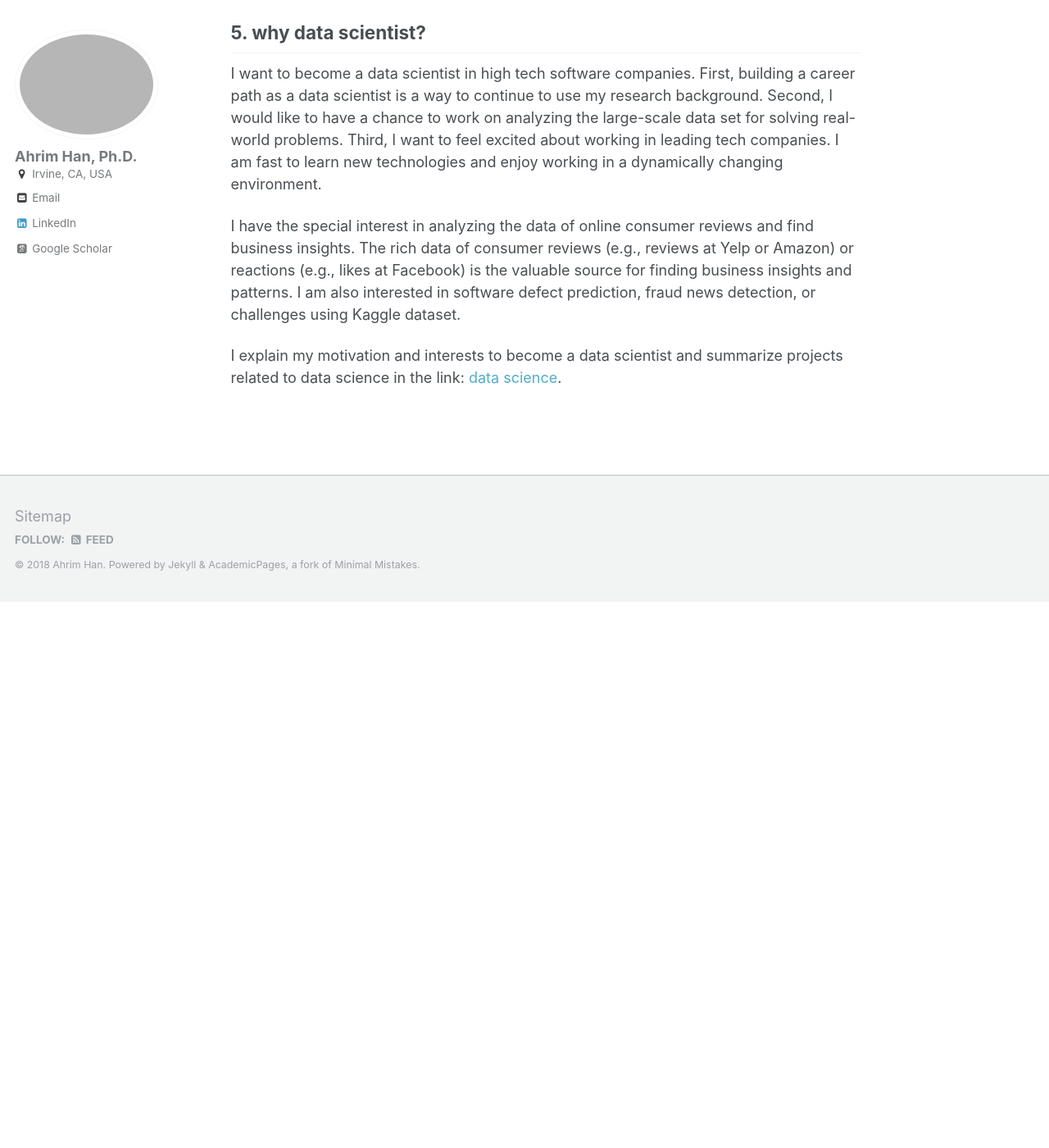
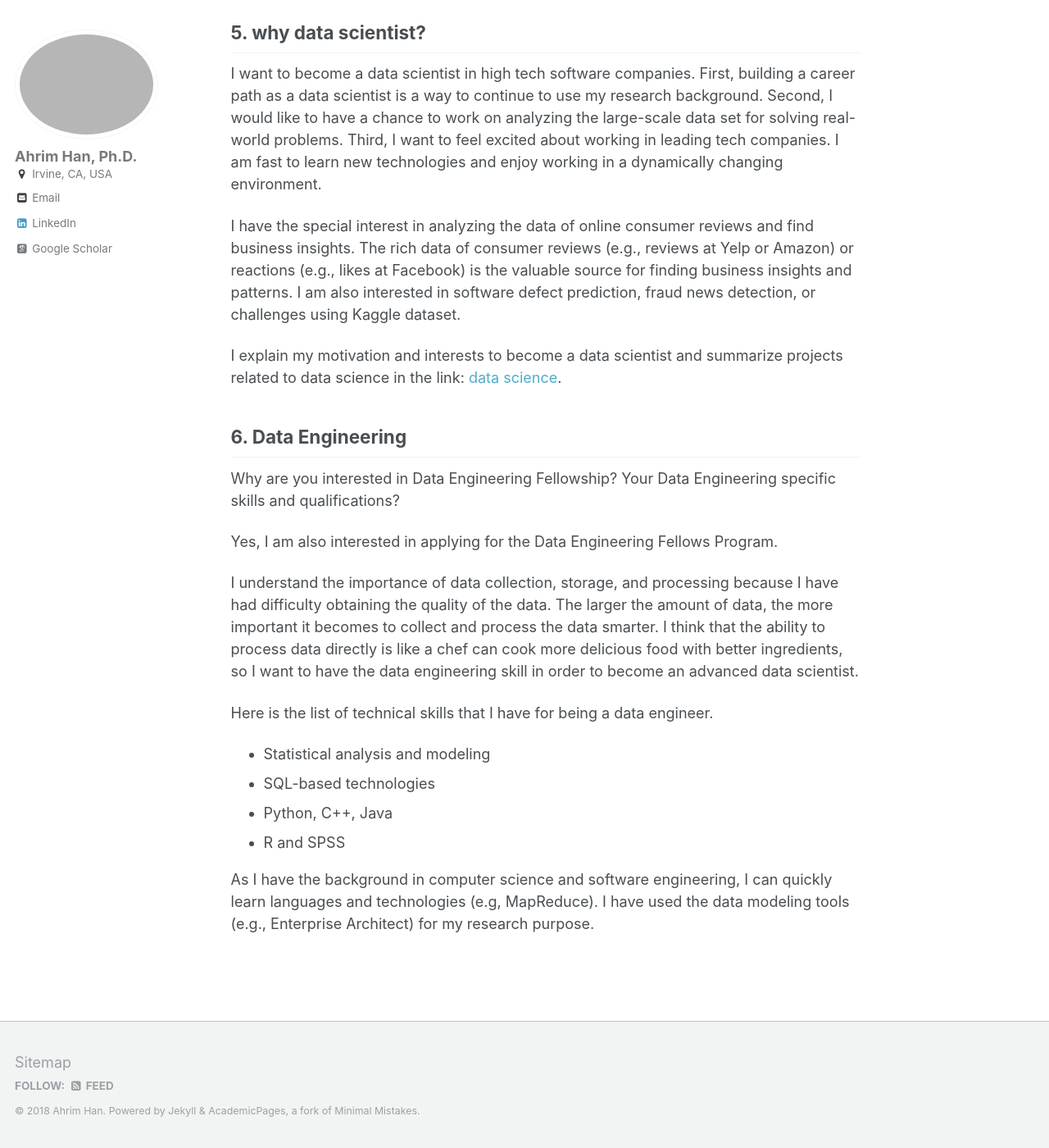
Before and after one commit to ahrimhan/ahrimhan.github.io, a Jekyll site: the page built from _pages/insightapplication.md, in a window 1280 px wide and 1400 px high, scrolled down 2787 px. Shown: the whole window at 82% size. Built offline with Jekyll 4.4.1, drawn with Linux system fonts in a browser that asks for light colours; some web fonts are replaced; before the commit the page ends 3521 px from its top, so only the background shows below that.

Commit message:
error fix

```diff
--- a/_pages/insightapplication.md
+++ b/_pages/insightapplication.md
@@ -70,3 +70,19 @@ I want to become a data scientist in high tech software companies. First, buildi
 I have the special interest in analyzing the data of online consumer reviews and find business insights. The rich data of consumer reviews (e.g., reviews at Yelp or Amazon) or reactions (e.g., likes at Facebook) is the valuable source for finding business insights and patterns. I am also interested in software defect prediction, fraud news detection, or challenges using Kaggle dataset.
 
 I explain my motivation and interests to become a data scientist and summarize projects related to data science in the link: [data science](https://ahrimhan.github.io/datascience/).
+
+## 6. Data Engineering
+Why are you interested in Data Engineering Fellowship?
+Your Data Engineering specific skills and qualifications?
+
+Yes, I am also interested in applying for the Data Engineering Fellows Program.
+
+I understand the importance of data collection, storage, and processing because I have had difficulty obtaining the quality of the data. The larger the amount of data, the more important it becomes to collect and process the data smarter. I think that the ability to process data directly is like a chef can cook more delicious food with better ingredients, so I want to have the data engineering skill in order to become an advanced data scientist.
+
+Here is the list of technical skills that I have for being a data engineer.
+* Statistical analysis and modeling
+* SQL-based technologies
+* Python, C++, Java
+* R and SPSS
+
+As I have the background in computer science and software engineering, I can quickly learn languages and technologies (e.g, MapReduce). I have used the data modeling tools (e.g., Enterprise Architect) for my research purpose.
```
Also changed, not shown: _pages/about.md (+1 -1 lines), _pages/datascience.md (+1 -1 lines).
